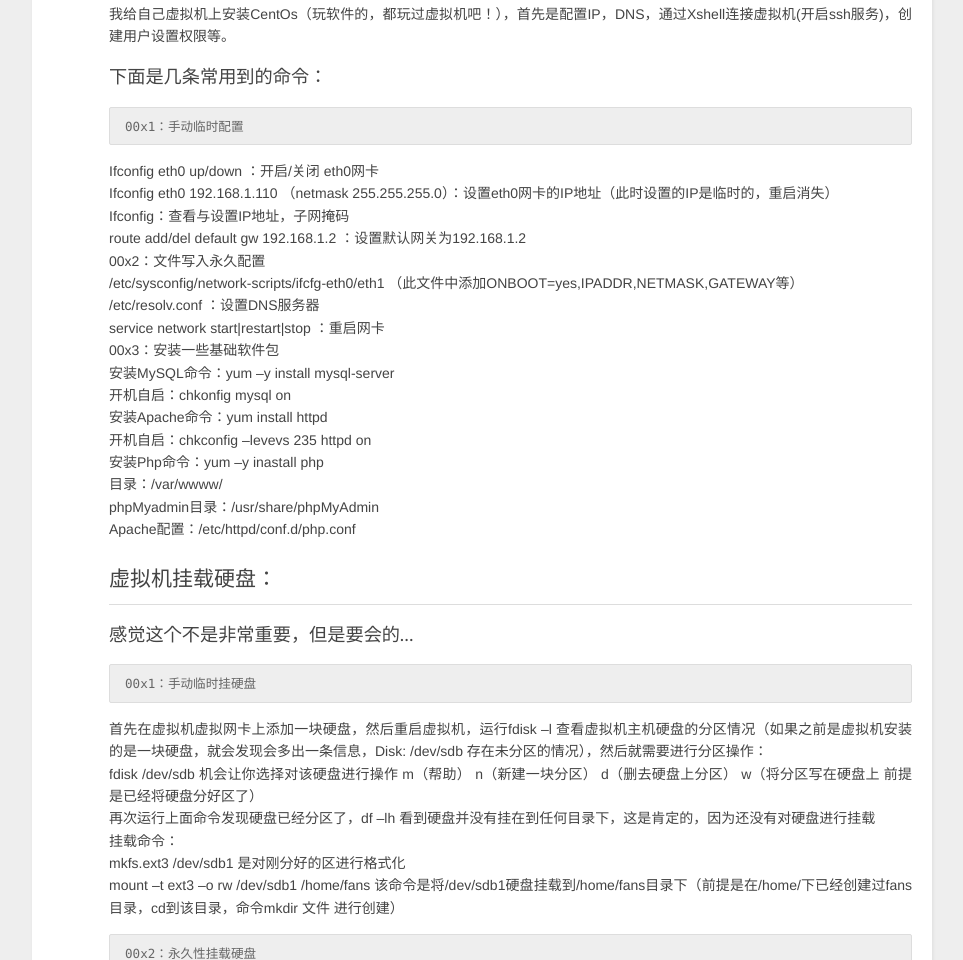
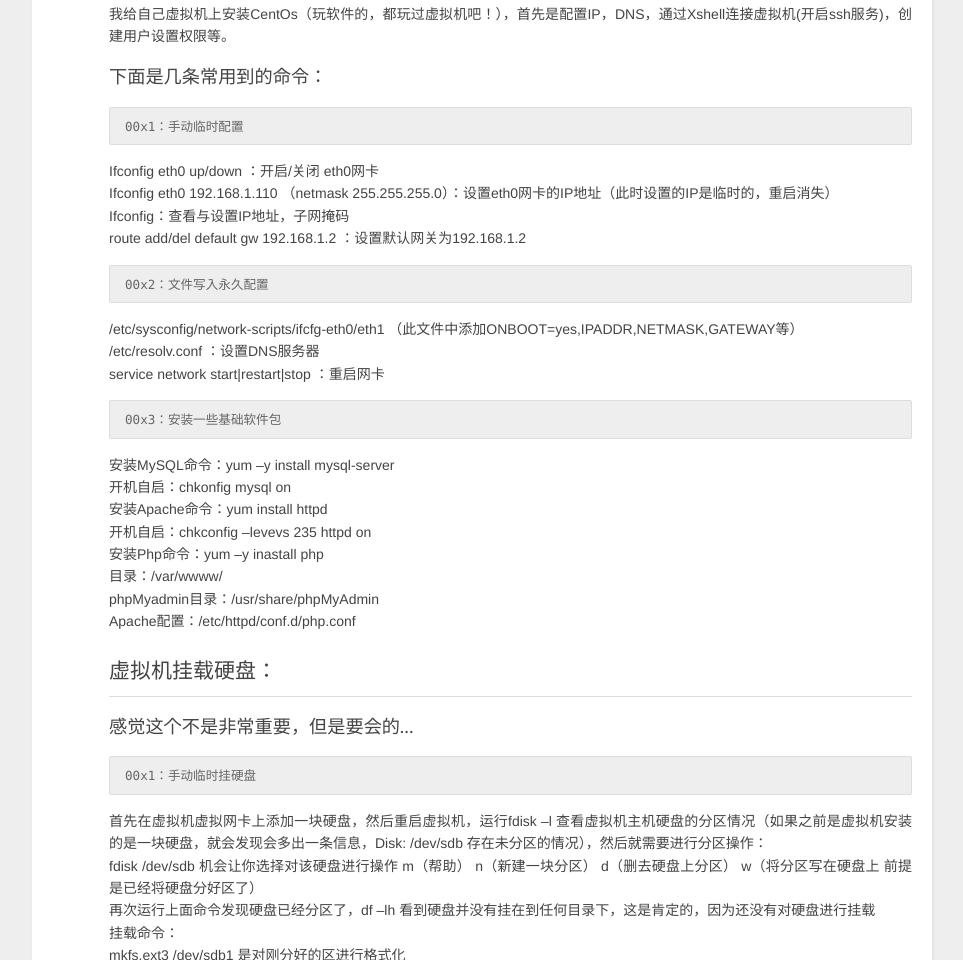
Before and after one commit to xiaofengtongxue/xiaofengtongxue.github.io, a plain HTML site: page index.html in a window 1280 px wide. Shown: the part 1958-2918 px from the top of the page, without its empty margins (8-971 px from the left). Drawn offline with nearby package versions, Linux system fonts and the light colour scheme.

Commit message:
Site updated: 2016-04-15 09:33:24

```diff
--- a/index.html
+++ b/index.html
@@ -159,7 +159,11 @@
 
         <h2 id="自己学习Linux基础："><a href="#自己学习Linux基础：" class="headerlink" title="自己学习Linux基础："></a>自己学习Linux基础：</h2><p>   我给自己虚拟机上安装CentOs（玩软件的，都玩过虚拟机吧！），首先是配置IP，DNS，通过Xshell连接虚拟机(开启ssh服务)，创建用户设置权限等。</p>
 <h3 id="下面是几条常用到的命令："><a href="#下面是几条常用到的命令：" class="headerlink" title="下面是几条常用到的命令："></a>下面是几条常用到的命令：</h3><pre><code>00x1：手动临时配置
-</code></pre><p>   Ifconfig eth0 up/down ：开启/关闭 eth0网卡<br>   Ifconfig eth0 192.168.1.110 （netmask 255.255.255.0）：设置eth0网卡的IP地址（此时设置的IP是临时的，重启消失）<br>   Ifconfig：查看与设置IP地址，子网掩码<br>   route add/del default gw 192.168.1.2 ：设置默认网关为192.168.1.2<br>    00x2：文件写入永久配置<br>   /etc/sysconfig/network-scripts/ifcfg-eth0/eth1 （此文件中添加ONBOOT=yes,IPADDR,NETMASK,GATEWAY等）<br>   /etc/resolv.conf ：设置DNS服务器<br>   service network start|restart|stop ：重启网卡<br>    00x3：安装一些基础软件包<br>   安装MySQL命令：yum –y install mysql-server<br>   开机自启：chkonfig mysql on<br>   安装Apache命令：yum install httpd<br>   开机自启：chkconfig –levevs 235 httpd on<br>   安装Php命令：yum –y inastall php<br>   目录：/var/wwww/<br>   phpMyadmin目录：/usr/share/phpMyAdmin<br>   Apache配置：/etc/httpd/conf.d/php.conf</p>
+</code></pre><p>   Ifconfig eth0 up/down ：开启/关闭 eth0网卡<br>   Ifconfig eth0 192.168.1.110 （netmask 255.255.255.0）：设置eth0网卡的IP地址（此时设置的IP是临时的，重启消失）<br>   Ifconfig：查看与设置IP地址，子网掩码<br>   route add/del default gw 192.168.1.2 ：设置默认网关为192.168.1.2</p>
+<pre><code>00x2：文件写入永久配置
+</code></pre><p>   /etc/sysconfig/network-scripts/ifcfg-eth0/eth1 （此文件中添加ONBOOT=yes,IPADDR,NETMASK,GATEWAY等）<br>   /etc/resolv.conf ：设置DNS服务器<br>   service network start|restart|stop ：重启网卡</p>
+<pre><code>00x3：安装一些基础软件包
+</code></pre><p>   安装MySQL命令：yum –y install mysql-server<br>   开机自启：chkonfig mysql on<br>   安装Apache命令：yum install httpd<br>   开机自启：chkconfig –levevs 235 httpd on<br>   安装Php命令：yum –y inastall php<br>   目录：/var/wwww/<br>   phpMyadmin目录：/usr/share/phpMyAdmin<br>   Apache配置：/etc/httpd/conf.d/php.conf</p>
 <h2 id="虚拟机挂载硬盘："><a href="#虚拟机挂载硬盘：" class="headerlink" title="虚拟机挂载硬盘："></a>虚拟机挂载硬盘：</h2><h3 id="感觉这个不是非常重要，但是要会的…"><a href="#感觉这个不是非常重要，但是要会的…" class="headerlink" title="感觉这个不是非常重要，但是要会的…"></a>感觉这个不是非常重要，但是要会的…</h3><pre><code>00x1：手动临时挂硬盘
 </code></pre><p>   首先在虚拟机虚拟网卡上添加一块硬盘，然后重启虚拟机，运行fdisk –l 查看虚拟机主机硬盘的分区情况（如果之前是虚拟机安装的是一块硬盘，就会发现会多出一条信息，Disk: /dev/sdb 存在未分区的情况），然后就需要进行分区操作：<br>   fdisk /dev/sdb  机会让你选择对该硬盘进行操作 m（帮助） n（新建一块分区） d（删去硬盘上分区） w（将分区写在硬盘上 前提是已经将硬盘分好区了）<br>   再次运行上面命令发现硬盘已经分区了，df –lh 看到硬盘并没有挂在到任何目录下，这是肯定的，因为还没有对硬盘进行挂载<br>   挂载命令：<br>   mkfs.ext3 /dev/sdb1  是对刚分好的区进行格式化<br>   mount –t ext3 –o rw /dev/sdb1 /home/fans  该命令是将/dev/sdb1硬盘挂载到/home/fans目录下（前提是在/home/下已经创建过fans目录，cd到该目录，命令mkdir 文件 进行创建）</p>
 <pre><code>00x2：永久性挂载硬盘
```
Also changed, not shown: 2016/04/13/my-new-post/index.html (+10 -2 lines).
